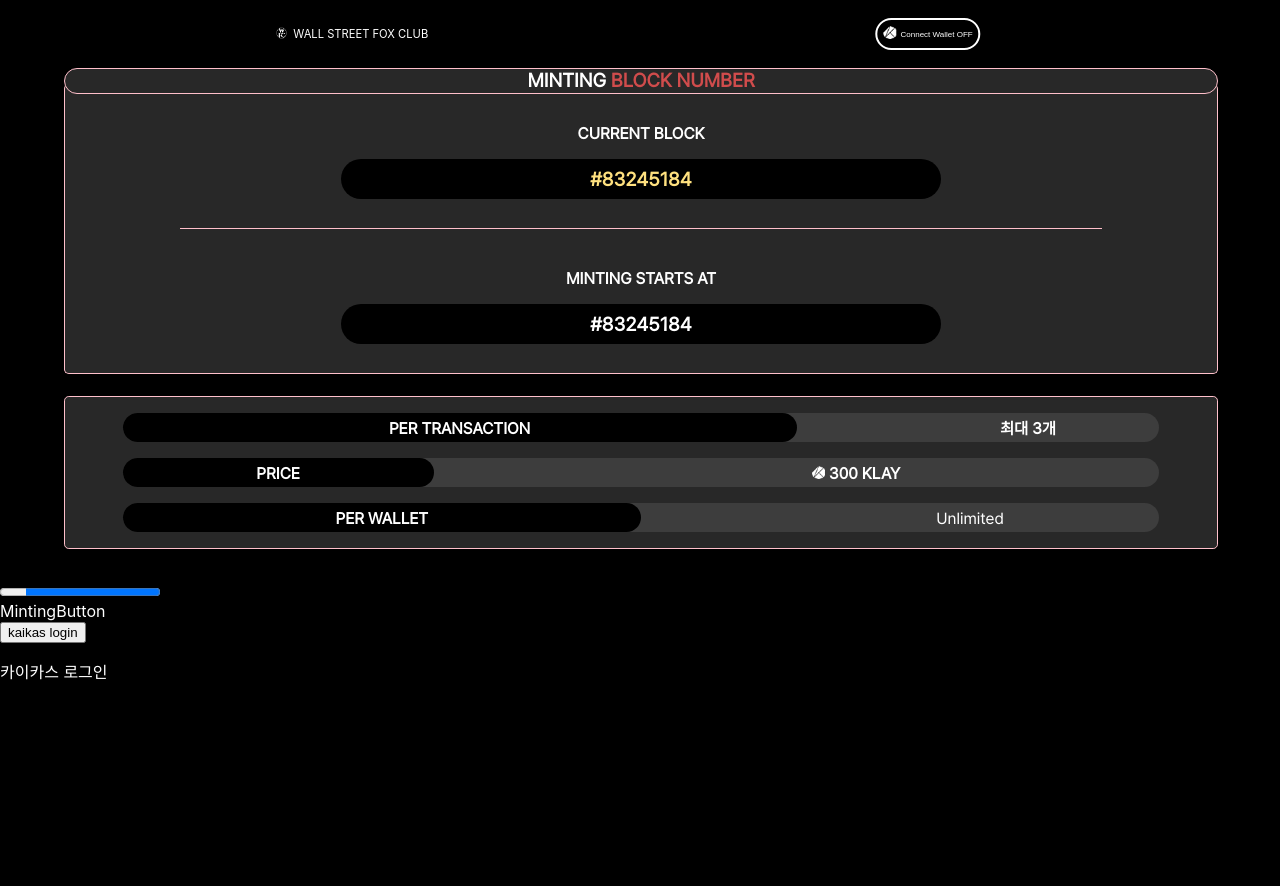
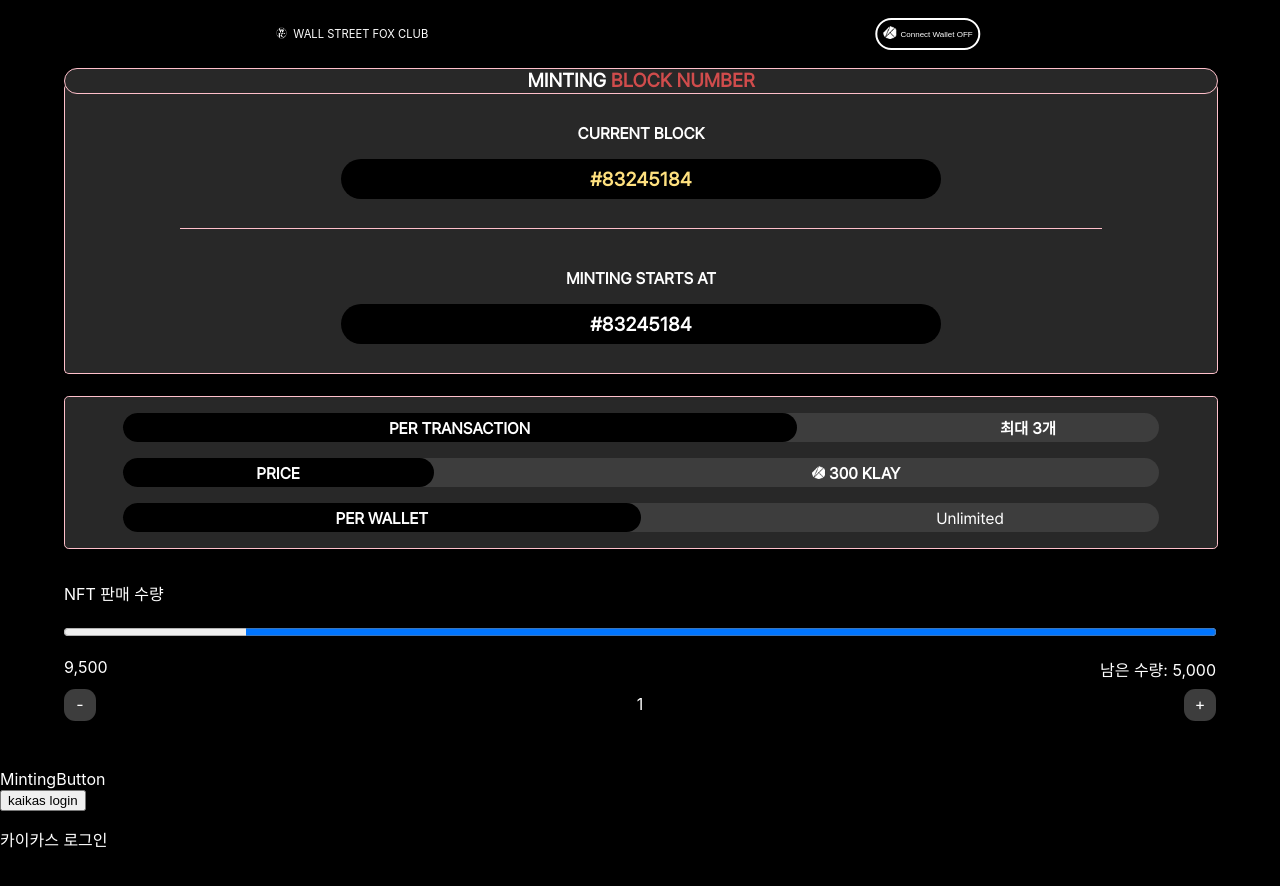
Before and after one commit to kapable/wfc-story-page, a React (Create React App) app: page /minting in a window 1280 px wide. Shown: the top 886 px of the page. Built offline with nearby package versions, Linux system fonts and the light colour scheme.

Commit message:
update minting amount component detail

```diff
--- a/src/Minting.css
+++ b/src/Minting.css
@@ -232,3 +232,66 @@
 }
 
 /* AMOUNT */
+.minting-amount-div {
+    width: 90%;
+    margin: 0 5% 2rem;
+}
+
+.minting-amount-left-div {
+    display: block;
+}
+
+.minting-amount-progressbar {
+    width: 100%;
+    direction: rtl;
+}
+
+.minting-amount-total {
+    float: left;
+}
+
+.minting-amount-left {
+    float: right;
+}
+
+.minting-amount-control-div {
+    padding: 3rem;
+    margin: 0 auto;
+    position: relative;
+}
+
+.minting-amount-control-number {
+    left: 15%;
+    position: absolute;
+    width: 70%;
+    text-align: center;
+    margin-top: 0.3rem;
+}
+
+.minting-amount-control-button-minus {
+    height: 2rem;
+    background-color: #3d3d3d;
+    width: 2rem;
+    left: 0;
+    position: absolute;
+    text-align: center;
+    border-radius: 0.7rem;
+    cursor: pointer;
+}
+
+.minting-amount-control-button-plus {
+    height: 2rem;
+    background-color: #3d3d3d;
+    width: 2rem;
+    right: 0;
+    position: absolute;
+    text-align: center;
+    border-radius: 0.7rem;
+    cursor: pointer;
+}
+
+.minting-amount-control-button-plus > p,
+.minting-amount-control-button-minus > p {
+    margin-block-start: 0.3rem;
+    margin-block-end: 0;
+}
--- a/src/components/Minting/MintingAmount.js
+++ b/src/components/Minting/MintingAmount.js
@@ -3,11 +3,24 @@ import ProgressBar from './ProgressBar';
 
 const MintingAmount = () => {
     return (
-        <div>
-            <div>
+        <div className='minting-amount-div'>
+            <div className='minting-amount-left-div'>
+                <p className='minting-amount-left-title'>NFT 판매 수량</p>
                 <ProgressBar value={8000} max={9500} />
+                <div className='minting-amount-contents-div'>
+                    <p className='minting-amount-total'>9,500</p>
+                    <p className='minting-amount-left'>남은 수량: 5,000</p>
+                </div>
             </div>
-            <div></div>
+            <div className='minting-amount-control-div'>
+                <div className='minting-amount-control-button-minus'>
+                    <p className='minting-amount-control-button-minus-text'>-</p>
+                </div>
+                <div className='minting-amount-control-number'>1</div>
+                <div className='minting-amount-control-button-plus'>
+                    <p className='minting-amount-control-button-plus-text'>+</p>
+                </div>
+            </div>
         </div>
     );
 };
--- a/src/components/Minting/ProgressBar.js
+++ b/src/components/Minting/ProgressBar.js
@@ -2,7 +2,7 @@ import React from 'react';
 
 const ProgressBar = ({ value, max }) => {
     return (
-        <progress style={{direction: "rtl"}} value={value} max={max} />
+        <progress className='minting-amount-progressbar' value={value} max={max} />
     );
 };
 
```
